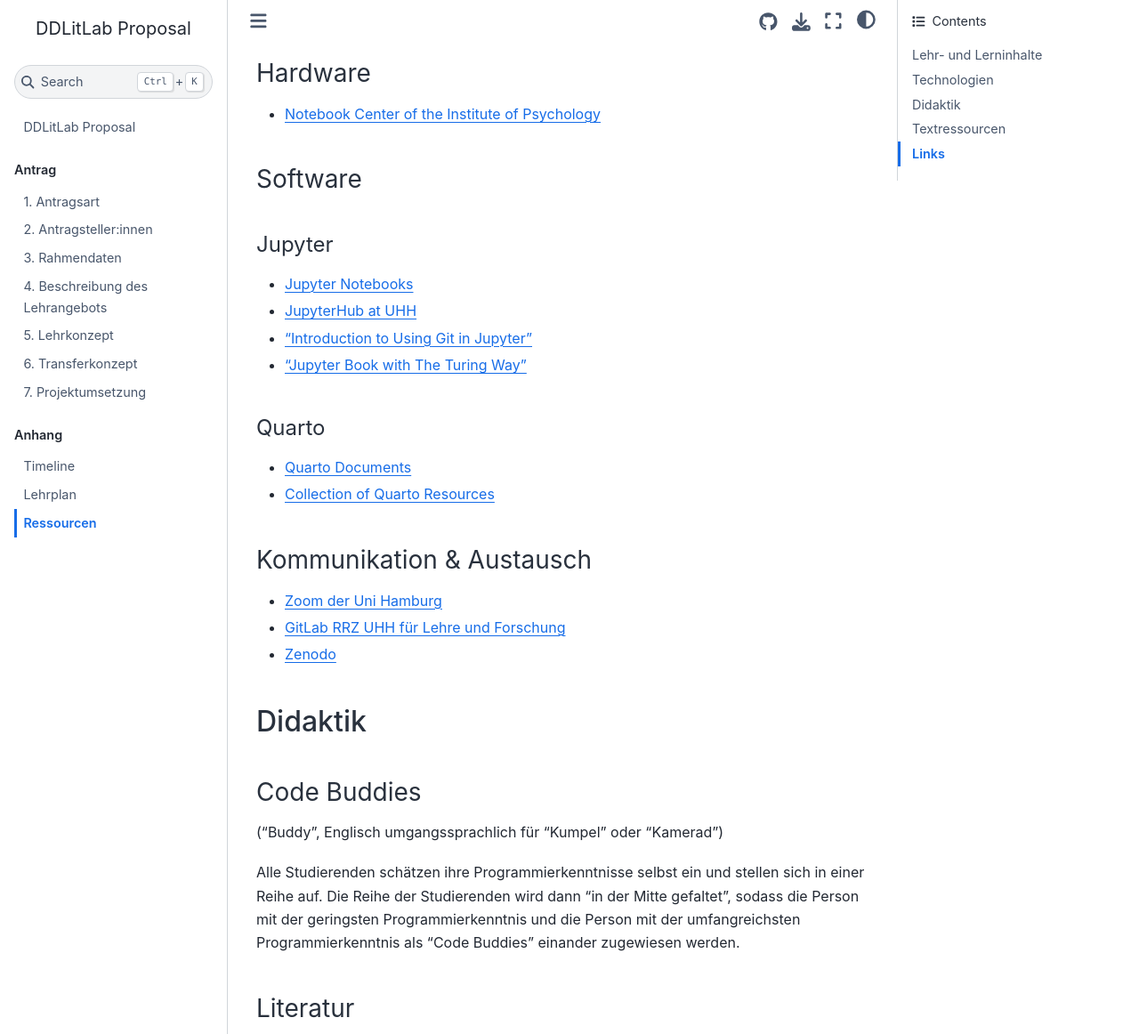
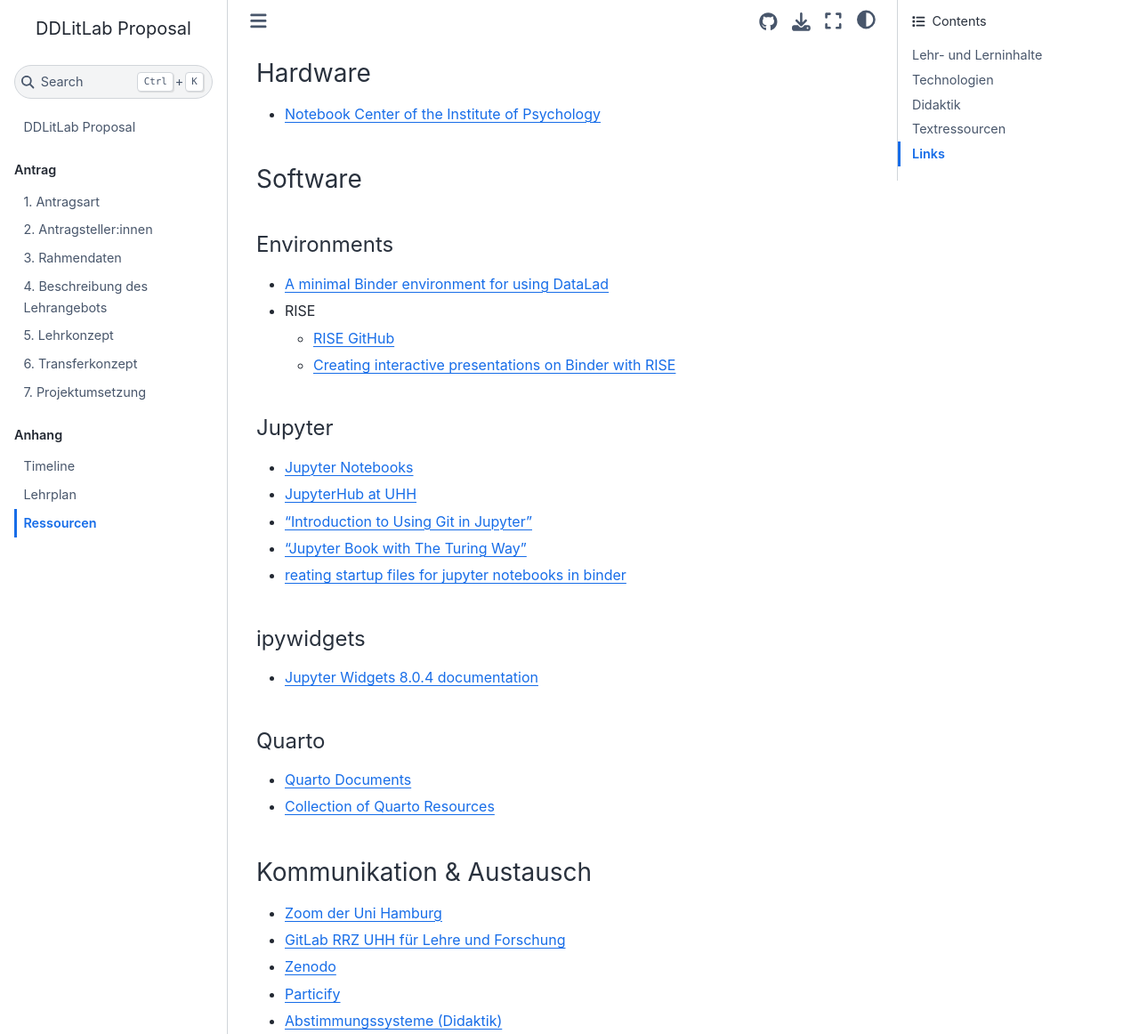
Before and after one commit to lnnrtwttkhn/ddlitlab-proposal, a Jupyter Book: the page built from docs/ressourcen.md, in a window 1280 px wide and 1400 px high, scrolled down 856 px, cut to the strip 0-1162 px from the top of the window. Shown: the whole strip at 89% size. Built offline with Jupyter Book 1.0.4 settings and Sphinx 7.4.7 and the Sphinx Book theme 1.1.4, drawn with Linux system fonts in a browser that asks for light colours.

Commit message:
add links to a few resources

```diff
--- a/docs/ressourcen.md
+++ b/docs/ressourcen.md
@@ -31,12 +31,24 @@
 
 ### Software
 
+#### Environments
+
+- [A minimal Binder environment for using DataLad](https://github.com/datalad/datalad-binder)
+- RISE
+    - [RISE GitHub](https://github.com/damianavila/RISE)
+    - [Creating interactive presentations on Binder with RISE](https://github.com/binder-examples/jupyter-rise)
+
 #### Jupyter
 
 - [Jupyter Notebooks](https://jupyter.org/)
 - [JupyterHub at UHH](https://code.min.uni-hamburg.de/hub/)
 - ["Introduction to Using Git in Jupyter"](https://andgarc.github.io/basic-git-jupyter-lesson/index.html)
 - ["Jupyter Book with The Turing Way"](https://malvikasharan.github.io/jupyter-book-with-the-turing-way/aio/index.html)
+- [reating startup files for jupyter notebooks in binder](https://discourse.jupyter.org/t/creating-startup-files-for-jupyter-notebooks-in-binder/5609)
+
+#### ipywidgets
+
+- [Jupyter Widgets 8.0.4 documentation](https://ipywidgets.readthedocs.io/en/latest/index.html)
 
 #### Quarto
 
@@ -48,6 +60,8 @@
 - [Zoom der Uni Hamburg](https://uni-hamburg.zoom.us/)
 - [GitLab RRZ UHH für Lehre und Forschung ](https://gitlab.rrz.uni-hamburg.de/)
 - [Zenodo](https://zenodo.org/)
+- [Particify](https://www.rrz.uni-hamburg.de/services/weitere/digitale-lehre/particify.html)
+- [Abstimmungssysteme (Didaktik)](https://www.e-teaching.org/lehrszenarien/vorlesung/abstimmungssysteme)
 
 ## Didaktik
 
```
